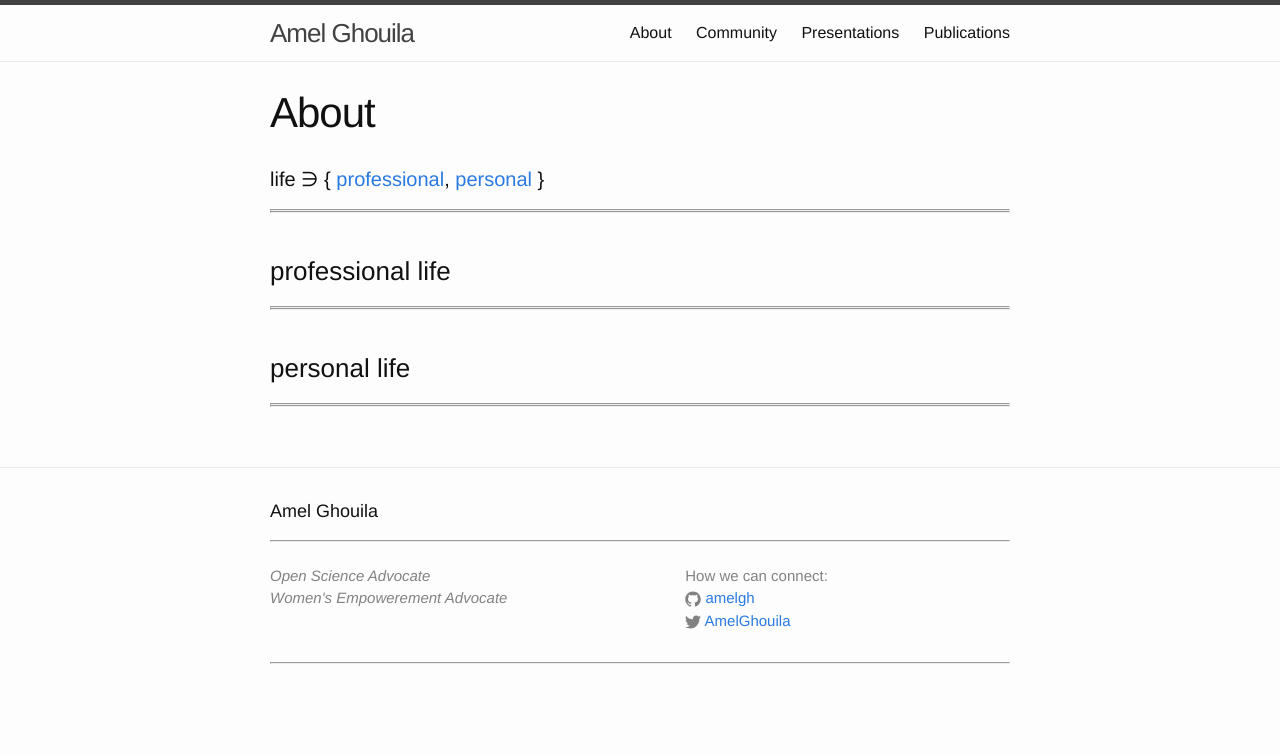
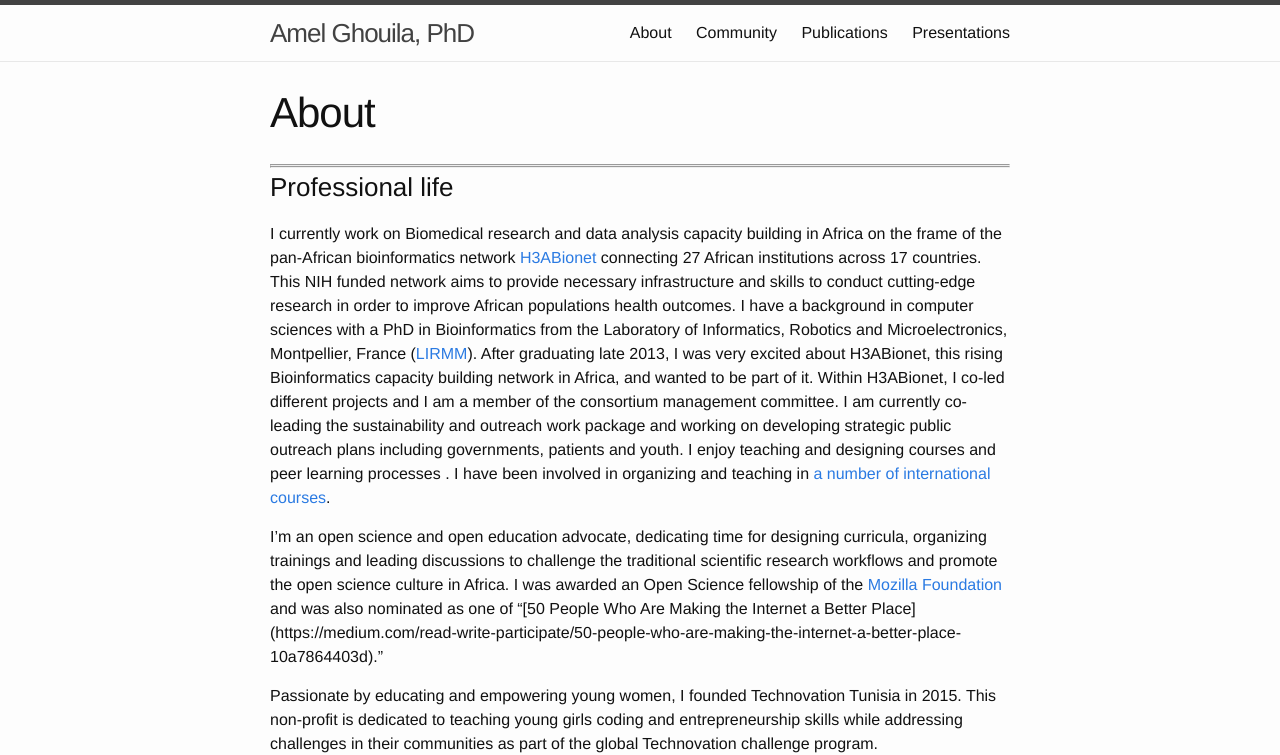
Before and after one commit to amelgh/amelgh.github.io, a Jekyll site: the page built from about.md, in a window 1280 px wide and 1400 px high. Shown: the top 755 px of the window. Built offline with Jekyll 4.4.1, drawn with Linux system fonts in a browser that asks for light colours; some of the changed text lies outside the part shown; grey boxes are pictures that could not be loaded.

Commit message:
update about page and publications

```diff
--- a/_config.yml
+++ b/_config.yml
@@ -6,10 +6,11 @@
 # 'jekyll serve'. If you change this file, please restart the server process.
 
 # Site settings
-title: Amel Ghouila
+title: Amel Ghouila, PhD
 email: amel.ghouila@gmail.com
-description1: Open Science Advocate
-description2: Women's Empowerement Advocate
+description1: Open Science Enthusiast
+description2: Women's and girls Empowerement Advocate
+description3: Bioinformatics capacity-builder
 baseurl: "" # the subpath of your site, e.g. /blog
 twitter_username: AmelGhouila
 github_username: amelgh
--- a/_data/publications.csv
+++ /dev/null
@@ -1 +0,0 @@
-authors,title,journal,year,doi
--- /dev/null
+++ b/_data/teaching.csv
@@ -0,0 +1 @@
+role,talkTitle,talkVenue,talkLocation,talkDate
--- a/_includes/footer.html
+++ b/_includes/footer.html
@@ -13,6 +13,9 @@
           </li>
           <li>
             <i>{{ site.description2 }}</i>
+          </li>
+          <li>
+            <i>{{ site.description3 }}</i>
           </li>
         </ul>
       </div>
--- a/about.md
+++ b/about.md
@@ -5,21 +5,33 @@
 permalink: /about/
 ---
 
-#### life &ni; { [professional](/about#professional-life), [personal](/about#personal-life) }
-
 ***
 ***
-<br>
 
-### professional life
+
+### Professional life
+
+I currently work on Biomedical research and data analysis capacity building in Africa on the frame of the pan-African bioinformatics network [H3ABionet](https://h3abionet.org/) connecting 27 African institutions across 17 countries. This NIH funded network aims to provide necessary infrastructure and skills to conduct cutting-edge research in order to improve African populations health outcomes.
+ I have a background in computer sciences with a PhD in Bioinformatics from the Laboratory of
+Informatics, Robotics and Microelectronics, Montpellier, France ([LIRMM](http://www.lirmm.fr/)). After graduating late 2013, I was very excited about H3ABionet, this rising Bioinformatics capacity building network in Africa, and wanted to be part of it.
+Within H3ABionet,  I co-led different  projects and I am a member of the consortium management committee.  I am currently co-leading the sustainability and outreach work package and  working on developing  strategic public outreach plans including governments, patients and youth.
+I enjoy teaching and designing courses and peer learning processes . I have been involved in organizing and teaching in [a number of international courses](/teaching).
+
+I’m an  open science and open education advocate, dedicating time for designing curricula, organizing trainings and  leading discussions to  challenge the traditional scientific research workflows and  promote the open science culture in Africa. I was awarded an Open Science fellowship of the [Mozilla Foundation](https://www.mozilla.org/en-US/) and was also nominated as one of "[50 People Who Are Making the Internet a Better Place]
+(https://medium.com/read-write-participate/50-people-who-are-making-the-internet-a-better-place-10a7864403d)."
+
+Passionate by educating and empowering young women, I founded Technovation Tunisia in 2015. This non-profit is dedicated to teaching young girls coding and entrepreneurship skills while addressing challenges in their communities as part of the global  Technovation challenge program.
 
 
 
 ***
 ***
+
+<img src="/images/AmelGhouilaTechnovation.JPG" alt="Technovation National Pitch 2017" style="width:70%;display:block;margin-left:auto;margin-right:auto">
 <br>
 
-### personal life
+### Personal life
+
 
 
 ***
```
Also changed, not shown: 404.md (+1 -1 lines), index.md (+4 -1 lines), presentations.md (deleted, +0 -24 lines), teaching.md (added, +24 -0 lines), 3 other files.
